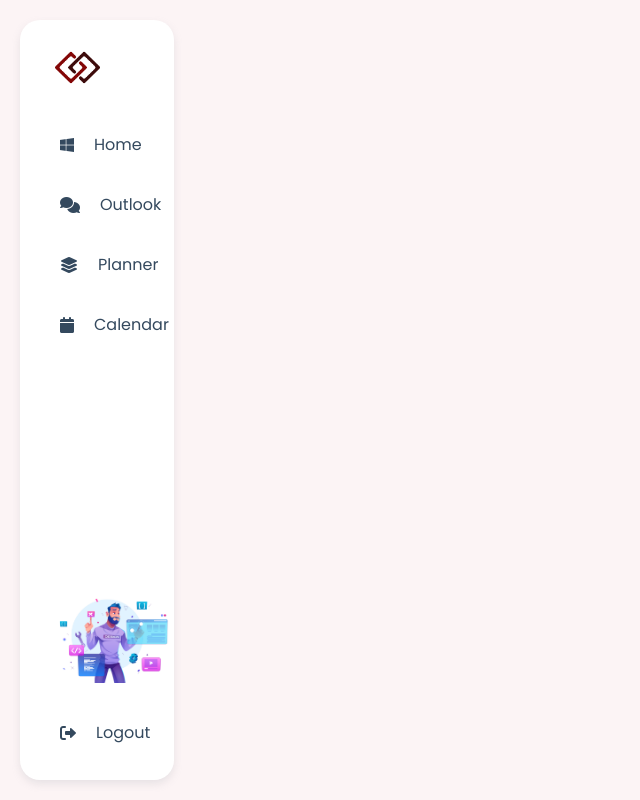
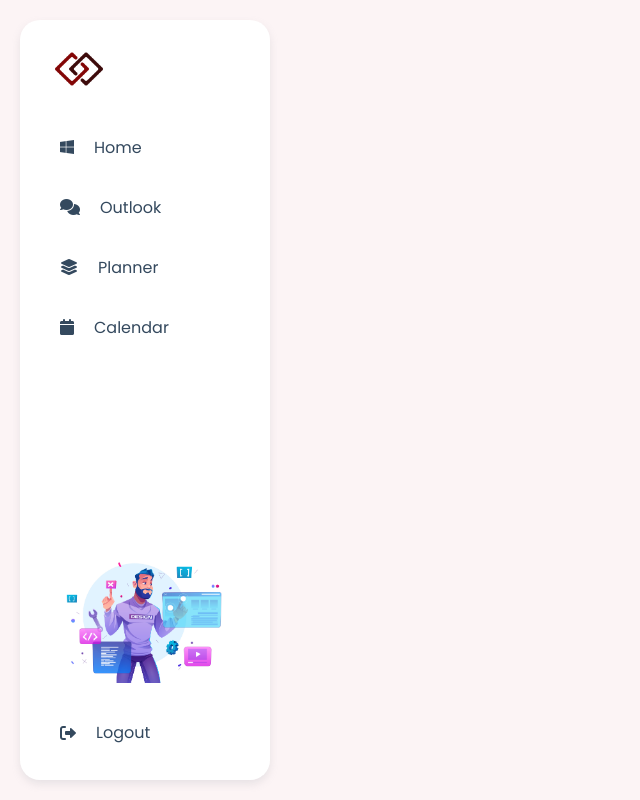
Before and after one commit to sary1/wework, a React (Create React App) app in the folder client/: page / in a window 1280 px wide. Shown: the whole page, without its empty margins (0-640 px from the left). Built offline with nearby package versions, Linux system fonts and the light colour scheme.

Commit message:
Minor CSS updates

```diff
--- a/client/src/components/Navbar/Navbar.scss
+++ b/client/src/components/Navbar/Navbar.scss
@@ -1,6 +1,6 @@
 .Navbar {
   position: fixed;
-  width: 12%;
+  width: 250px;
   height: 95vh;
   background: #fff;
   margin: 20px;
@@ -16,7 +16,7 @@
     padding-left: 10px;
     cursor: pointer;
     & img {
-      width: 35%;
+      width: 25%;
     }
   }
 
```
